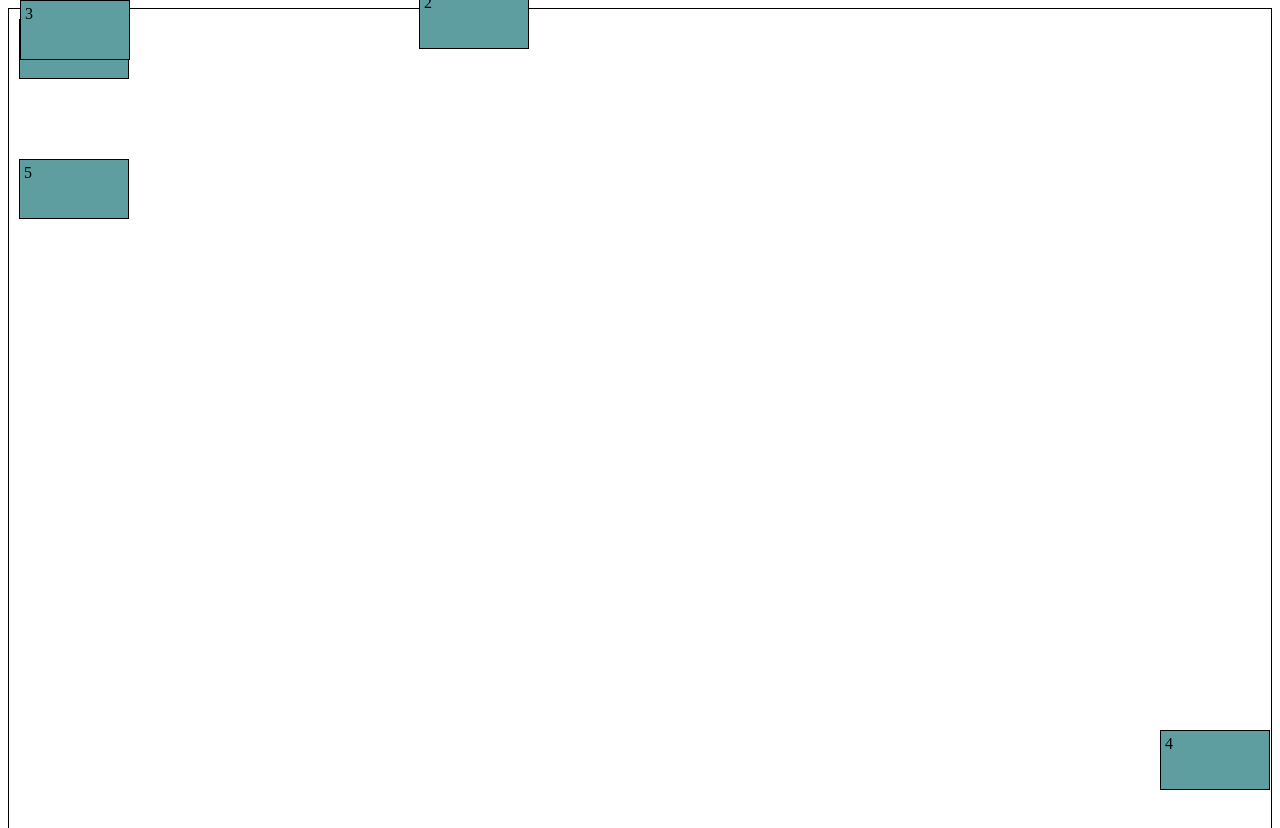
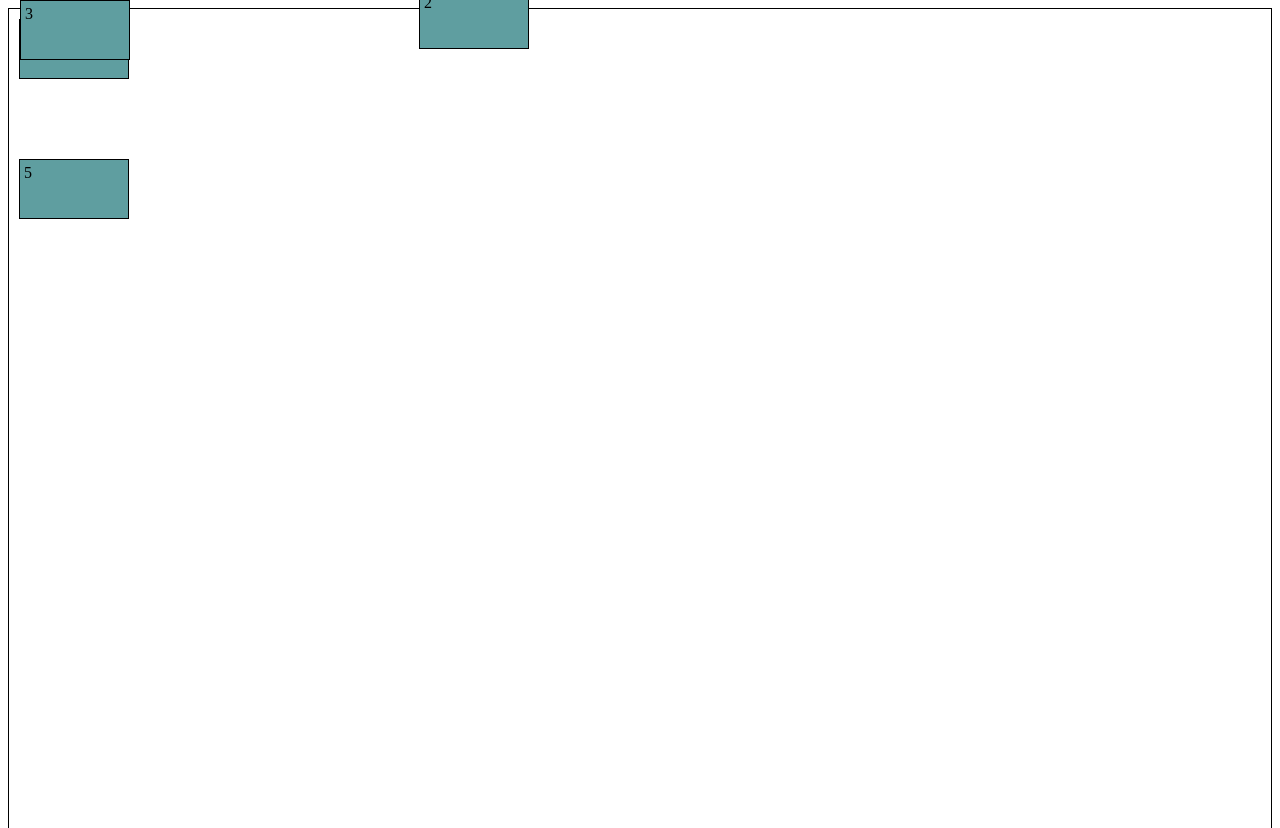
Before and after one commit to Dansan-Dev/CSS-Training-Ground, a plain HTML site: page cssPositioning.html in a window 1280 px wide. Shown: the top 828 px of the page. Drawn offline with Linux system fonts and the light colour scheme.

Commit message:
Feature: Changed main to relative for the absolute position illustration

```diff
--- a/cssPositioning.html
+++ b/cssPositioning.html
@@ -8,6 +8,9 @@
         main {
             border: 1px solid black;
             height: 8000px;
+            position: relative;
+            top: 0px;
+            left: 0px;
         }
         div {
             background-color: cadetblue;
@@ -40,7 +43,7 @@
         <div class="relativePositioning">2</div>
         <div class="fixedPositioning">3</div>
         <div class="absolutePositioning">4</div>
-        <div>5</div>
+        <div class="">5</div>
     </main>
 </body>
 </html>
```
